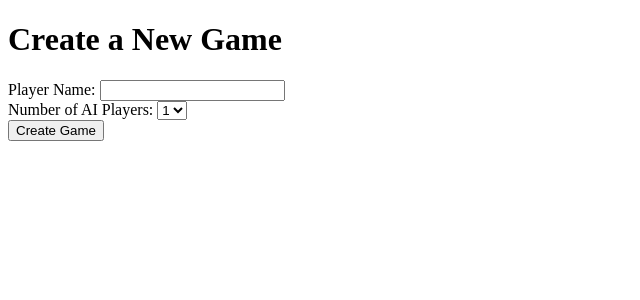
After one commit to jeromematthewcelestine/no_thanks2, a Flask app: template templates/new_game.html in a window 1280 px wide. The commit adds this page. Shown: the top 300 px of the page, without its empty margins (0-640 px from the left). Run offline with Flask 2, Linux system fonts and the light colour scheme; the template is opened without the code that fills it, so the values that code supplies are empty.

Commit message:
Many improvements.

```diff
--- a/app.py
+++ b/app.py
@@ -9,10 +9,12 @@ sys.path.append("..")
 sys.path.append("../mcts_no_thanks")
 from MCTSPlayer import MCTSPlayer
 
-mcts_player = MCTSPlayer(thinking_time = 1, filepath = "../mcts_no_thanks/mcts_classic_3p_20230221_05.model")
-print(mcts_player.n_players)
-print(mcts_player.C)
-print(len(mcts_player.plays))
+
+
+mcts_player_3p = MCTSPlayer(thinking_time = 1, filepath = "../mcts_no_thanks/mcts_classic_3p_20230221_05.model")
+print(mcts_player_3p.n_players)
+print(mcts_player_3p.C)
+print(len(mcts_player_3p.plays))
 
 app = Flask(__name__)
 app.secret_key = 'md3yTHuujFsD7En72cQP'
@@ -30,7 +32,7 @@ class Game(db.Model):
     username = db.Column(db.Text)
     status = db.Column(db.Text)
 
-def initialize_game():
+def initialize_game(player_name = "Bob", num_opponents = 3):
 
     deck = list(range(3, 33))
     random.shuffle(deck)
@@ -43,12 +45,12 @@ def initialize_game():
     print("len omitted_cards", len(omitted_cards))
     table_card = deck.pop()
 
-    players = [
-        {"id": 0, "type": "human", "name": "Jerome", "cards": [], "chips": start_chips},
-        {"id": 1, "type": "ai01", "name": "Player 2", "cards": [], "chips": start_chips},
-        {"id": 2, "type": "ai01", "name": "Player 3", "cards": [], "chips": start_chips},
-        # {"id": 3, "type": "ai01", "name": "Player 4", "cards": [], "chips": start_chips},
-    ]
+    human_player = {"id": 0, "type": "human", "name": player_name, "cards": [], "chips": start_chips}
+    players = [human_player]
+    for i in range(num_opponents):
+        ai_player = {"id": i+1, "type": "ai01", "name": f"Player {i+1}", "cards": [], "chips": start_chips}
+        players.append(ai_player)
+
     game_state = {
         "is_game_over": False,
         "active_player_id": 0,
@@ -65,51 +67,89 @@ def initialize_game():
     db.session.commit()
     return game.id
 
-@app.route('/login', methods=['GET', 'POST'])
-def login():
-    if request.method == 'POST':
-        name = request.form['name']
-        session['name'] = name
-        return redirect(url_for('list_games'))
-    else:
-        return '''
-            <form method="post">
-                <label for="name">Choose a nickname:</label>
-                <input type="text" name="name" id="name">
-                <input type="submit" value="Submit">
-            </form>
-        '''
+
+# @app.route('/login', methods=['GET', 'POST'])
+# def login():
+#     if request.method == 'POST':
+#         name = request.form['name']
+#         session['name'] = name
+#         return redirect(url_for('list_games'))
+#     else:
+#         return '''
+#             <form method="post">
+#                 <label for="name">Choose a nickname:</label>
+#                 <input type="text" name="name" id="name">
+#                 <input type="submit" value="Submit">
+#             </form>
+#         '''
 
 # Define the logout page
-@app.route('/logout')
-def logout():
-    session.pop('name', None)
-    return redirect(url_for('login'))
+# @app.route('/logout')
+# def logout():
+#     session.pop('name', None)
+#     return redirect(url_for('login'))
+
+@app.route('/list-games')
+def list_games():
+    games = Game.query.all()
+    return render_template('list_games.html', games=games)
 
 @app.route('/')
-def list_games():
+def home():
     # return ""
-    if "name" in session:
-        games = Game.query.all()
-        return render_template('list_games.html', games=games, nickname=session['name'])
+
+    if "game_id" in session:
+        print("game_id in session")
+        print("session game_id", session["game_id"])
+        return redirect(url_for('game_template', game_id=session['game_id']))
     else:
-        return redirect(url_for('login'))
+        print("game id not in session")
+        return redirect(url_for('new_game'))
 
-@app.route('/new-game/')
+@app.route('/new-game')
 def new_game():
-    game_id = initialize_game()
-    return redirect(url_for('game_template', game_id=game_id))
+    return render_template('new_game.html')
+
+@app.route('/create-game/', methods = ['POST'])
+def create_game():
+    print("create game")
+    print(request.json)
+    game_id = initialize_game(player_name = request.json["player_name"],
+                              num_opponents = request.json["num_ai_players"])
+    session['game_id'] = game_id
+    return jsonify({"success": True, "game_id": game_id})
+    # return redirect(url_for('game_template', game_id=game_id))
 
 @app.route('/game/<game_id>')
 def game_template(game_id):
     return render_template('game.html', game_id = game_id)
 
+@app.route('/game/<game_id>/resign', methods = ['POST'])
+def game_resign(game_id):
+    game = Game.query.filter(Game.id == game_id).first()
+    game_state = json.loads(game.state)
+
+    if game.status == "active" and not game_state["is_game_over"]:
+        game_state["is_game_over"] = True
+        game_state["messages"].append("Resigned")
+        session.pop("game_id", None)
+
+        game.state = json.dumps(game_state)
+        game.status = "resigned"
+
+        db.session.commit()
+        success = True
+    else:
+        success = False
+
+    return jsonify({"success": success, "game_state": game_state})
+
 @app.route('/game-state/<game_id>')
 def game_state(game_id):
     print(f"/game-state/{game_id}")
     game = Game.query.filter(Game.id == game_id).first()
-    if not game.username == session['name']:
-        return jsonify({'message': 'Not authorized.'}), 400
+    # if not game.username == session['name']:
+        # return jsonify({'message': 'Not authorized.'}), 400
 
     game_state = json.loads(game.state)
     print(game_state)
@@ -119,14 +159,6 @@ def game_state(game_id):
     print(jsonify(response))
     return jsonify(response)
     # return render_template('game.html', game_id = game_id)
-
-
-def get_legal_actions(game_state, active_player_id):
-    active_player = game_state["players"][active_player_id]
-    legal_actions = ["TAKE_CARD"]
-    if active_player["chips"] > 0:
-        legal_actions.append("PAY_CHIP")
-    return legal_actions
 
 
 
@@ -149,6 +181,83 @@ def game_state_for_player(game_id, player_id):
     }
 
     return jsonify(response)
+
+
+@app.route('/game/<game_id>/next', methods = ['GET'])
+def get_next(game_id):
+    print(f"/game/{game_id}/next")
+    game = Game.query.filter(Game.id == game_id).first()
+    game_state = json.loads(game.state)
+
+    active_player_id = game_state["active_player_id"]
+
+    if game_state["players"][active_player_id]["type"] == "human":
+        return jsonify({ "success": False, "game_state": game_state })
+    if game_state["is_game_over"]:
+        return jsonify({ "success": False, "game_state": game_state })
+
+    legal_actions = get_legal_actions(game_state, active_player_id)
+
+    if (len(game_state["players"]) == 3):
+        mcts_state = create_mcts_state(game_state, active_player_id)
+        mcts_legal_actions = create_mcts_legal_actions(legal_actions)
+        mcts_action = mcts_player_3p.get_action(mcts_state, mcts_legal_actions)
+        mcts_to_action = {0: "TAKE_CARD", 1: "PAY_CHIP"}
+        action = mcts_to_action[mcts_action]
+    else:
+        action = random.choice(["TAKE_CARD", "PAY_CHIP"])
+
+    game_state = do_action(game_state, action)
+
+    game.state = json.dumps(game_state)
+    db.session.commit()
+
+    print(game_state)
+
+    return jsonify({ "success": True, "game_state": game_state })
+
+
+@app.route('/game/<game_id>/action', methods = ['POST'])
+def game_action(game_id):
+    print(f"/game/{game_id}/action")
+    game = Game.query.filter(Game.id == game_id).first()
+    game_state = json.loads(game.state)
+
+    active_player_id = game_state["active_player_id"]
+    is_game_over = game_state["is_game_over"]
+
+    action_player_id = request.json["action_player_id"]
+    action_type = request.json["action_type"]
+
+    legal_actions = get_legal_actions(game_state, active_player_id)
+    # print("legal: ", legal_actions)
+
+    if (action_player_id == active_player_id and
+        action_type in legal_actions and
+        not is_game_over):
+
+        game_state = do_action(game_state, action_type)
+
+        # game_state = do_computer_moves(game_state)
+
+        game.state = json.dumps(game_state)
+        db.session.commit()
+        response = { "success": True, "game_state": game_state }
+
+    else:
+        response = { "success": False, "game_state": game_state }
+
+    print(response)
+
+    return jsonify(response)
+
+
+def get_legal_actions(game_state, active_player_id):
+    active_player = game_state["players"][active_player_id]
+    legal_actions = ["TAKE_CARD"]
+    if active_player["chips"] > 0:
+        legal_actions.append("PAY_CHIP")
+    return legal_actions
 
 def check_winner(game_state):
     winner = None
@@ -231,70 +340,6 @@ def do_action(game_state, action_type):
 
     return game_state
 
-@app.route('/game/<game_id>/next', methods = ['GET'])
-def get_next(game_id):
-    print(f"/game/{game_id}/next")
-    game = Game.query.filter(Game.id == game_id).first()
-    game_state = json.loads(game.state)
-
-    active_player_id = game_state["active_player_id"]
-
-    if game_state["players"][active_player_id]["type"] == "human":
-        return jsonify({ "success": False, "game_state": game_state })
-    if game_state["is_game_over"]:
-        return jsonify({ "success": False, "game_state": game_state })
-
-    legal_actions = get_legal_actions(game_state, active_player_id)
-
-    mcts_state = create_mcts_state(game_state, active_player_id)
-    mcts_legal_actions = create_mcts_legal_actions(legal_actions)
-    mcts_action = mcts_player.get_action(mcts_state, mcts_legal_actions)
-    mcts_to_action = {0: "TAKE_CARD", 1: "PAY_CHIP"}
-    action = mcts_to_action[mcts_action]
-
-    game_state = do_action(game_state, action)
-
-    game.state = json.dumps(game_state)
-    db.session.commit()
-
-    print(game_state)
-
-    return jsonify({ "success": True, "game_state": game_state })
-
-
-@app.route('/game/<game_id>/action', methods = ['POST'])
-def game_action(game_id):
-    print(f"/game/{game_id}/action")
-    game = Game.query.filter(Game.id == game_id).first()
-    game_state = json.loads(game.state)
-
-    active_player_id = game_state["active_player_id"]
-    is_game_over = game_state["is_game_over"]
-
-    action_player_id = request.json["action_player_id"]
-    action_type = request.json["action_type"]
-
-    legal_actions = get_legal_actions(game_state, active_player_id)
-    # print("legal: ", legal_actions)
-
-    if (action_player_id == active_player_id and
-        action_type in legal_actions and
-        not is_game_over):
-
-        game_state = do_action(game_state, action_type)
-
-        # game_state = do_computer_moves(game_state)
-
-        game.state = json.dumps(game_state)
-        db.session.commit()
-        response = { "success": True, "game_state": game_state }
-
-    else:
-        response = { "success": False, "game_state": game_state }
-
-    print(response)
-
-    return jsonify(response)
 
 def create_mcts_state(game_state, active_player_id):
     coins = [player["chips"] for player in game_state["players"]]
--- a/templates/game.html
+++ b/templates/game.html
@@ -12,6 +12,7 @@
     <link rel="stylesheet" href="{{ url_for('static', filename='style.css') }}">
 </head>
 <body>
+  <div class="banner">NoThanksAI</div>
   <div id="root"></div>
   <script type="text/babel" src="{{ url_for('static', filename='app.js') }}"></script>
 </body>
--- a/templates/list_games.html
+++ b/templates/list_games.html
@@ -5,7 +5,7 @@
 </head>
 <body>
 	<h1>List of Games</h1>
-	<p>Welcome, {{ nickname }}! (<a href="{{ url_for('logout') }}">log out</a>)
+
 	<ul>
 		{% for game in games %}
 		<li><a href="{{ url_for('game_template', game_id=game.id) }}">Game {{ game.id }}, {{ game.username }}</a></li>
--- /dev/null
+++ b/templates/new_game.html
@@ -0,0 +1,59 @@
+<!DOCTYPE html>
+<html>
+  <head>
+    <title>New Game Form</title>
+  </head>
+  <body>
+    <h1>Create a New Game</h1>
+    <form id="new-game-form">
+      <label for="player-name">Player Name:</label>
+      <input type="text" id="player-name" name="player-name"><br>
+
+      <label for="num-ai-players">Number of AI Players:</label>
+      <select id="num-ai-players" name="num-ai-players">
+        <option value="1">1</option>
+        <option value="2">2</option>
+        <option value="3">3</option>
+        <option value="4">4</option>
+        <option value="5">5</option>
+      </select><br>
+
+      <button type="submit">Create Game</button>
+    </form>
+
+    <script>
+        const form = document.querySelector('#new-game-form');
+        console.log(form)
+form.addEventListener('submit', async (event) => {
+    event.preventDefault();
+    console.log('submit')
+
+  const formData = new FormData(form);
+  player_name = formData.get('player-name')
+  num_ai_players = formData.get('num-ai-players')
+
+  const body = JSON.stringify({
+    player_name: player_name,
+    num_ai_players: parseInt(num_ai_players)
+  });
+
+  const response = await fetch('/create-game', {
+    method: 'POST',
+    headers: {
+      'Content-Type': 'application/json'
+    },
+    body: body
+  });
+
+  if (response.ok) {
+    const data = await response.json();
+    window.location.href = `/game/${data.game_id}`;
+  } else {
+    alert('Error creating new game');
+  }
+});
+
+    </script>
+  </body>
+
+</html>
```
Also changed, not shown: static/app.js (+27 -13 lines), static/style.css (+49 -7 lines).
